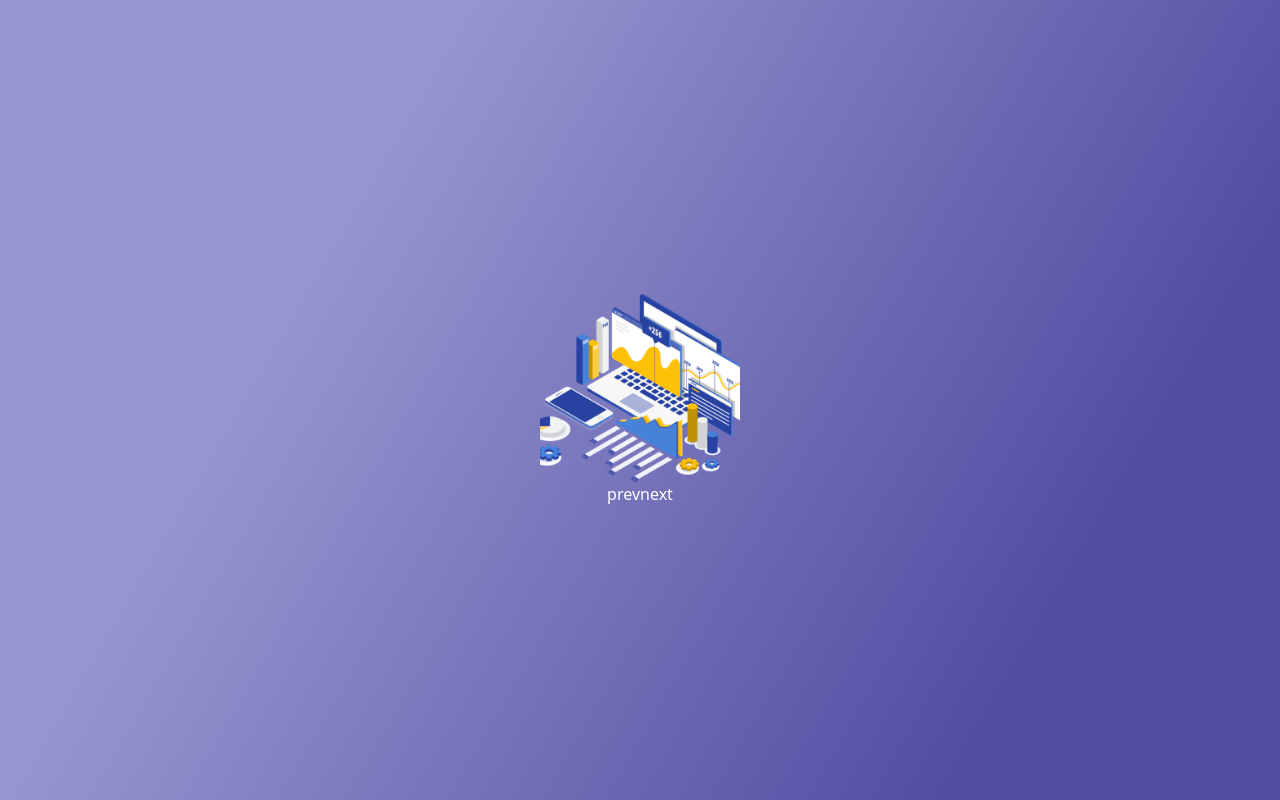
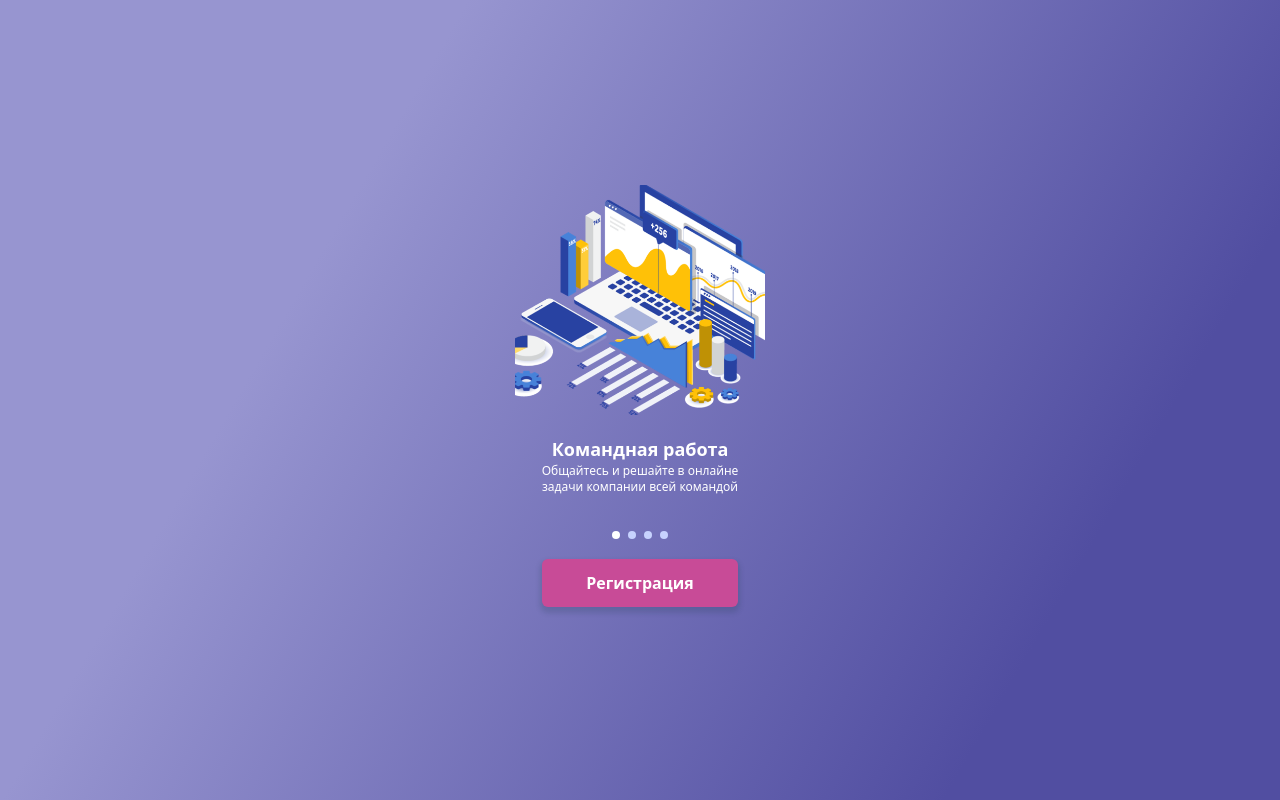
Before and after one commit to ArtyomBagautdinov/agbis-test, a Vue app: page /details in a window 1280 px wide. Built offline with nearby package versions, Linux system fonts and the light colour scheme.

Commit message:
слайдер готов

```diff
--- a/src/assets/tailwind.css
+++ b/src/assets/tailwind.css
@@ -19,3 +19,14 @@
 .login-button-gradient {
     background: linear-gradient(0deg, #7F7DBC, #7F7DBC);
 }
+
+.registration-button-gradient{
+    background: linear-gradient(90deg, #C84B97 -13.36%, #C84B97 38.59%), #D49CE8;
+}
+
+.slider-item-img {
+    min-width:250px;
+    max-width:250px;
+    max-height:230px;
+
+}
--- a/src/components/Slider.vue
+++ b/src/components/Slider.vue
@@ -1,21 +1,23 @@
 <template>
   <div>
-      <div class="wrapper">
-        <div class="carousel" :style="{'margin-left': '-'+ (100*currentIndex)+'%'}">
-          <slider-item v-for="val in items" :key="val.id" :itemObject="val"/>
+      <div class="my-0 mx-auto overflow-hidden max-w-slider">
+        <div @touchstart="handleEventStart" @touchend="handleEventEnd" class="flex transition-all duration-500" :style="{'margin-left': '-'+ (100*currentIndex)+'%'}">
+          <div v-for="val in items" :key="val.id" class="flex flex-col items-center justify-evently">
+              <img class="object-cover slider-item-img" :src="val.imgSrc" alt="detailsImg">
+              <div class="mt-5 flex flex-col items-center">
+                  <h2 class="text-lg text-white font-extrabold w-11/12 text-center">{{val.title}}</h2>
+                  <p class="text-xs text-white font-medium text-center w-11/12">{{val.paragraph}}</p>
+              </div>
+          </div>
         </div>
       </div>
-
-      <div class="flex flex-row justify-center">
-        <button @click="prevSlide" class="text-white text-large">prev</button>
-        <button @click="nextSlide" class="text-white text-large">next</button>
+      <div class="flex flex-row justify-center items-center mt-5">
+        <div v-for="val in items" :key="val.id" class="w-2 h-2  mx-1 rounded-full" :class="{ 'bg-white': val.id === currentIndex, 'bg-indigo-200': val.id !== currentIndex }"></div>
       </div>
   </div>
 </template>
 
 <script>
-
-import SliderItem from "@/components/SliderItem.vue"
 
 export default {
   props : {
@@ -24,12 +26,11 @@ export default {
       required: true
     }
   },
-  components: {
-    SliderItem
-  },
   data(){
     return {
-      currentIndex: 0
+      currentIndex: 0,
+      xBegin: null,
+      xEnd: null
     }
   },
   methods : {
@@ -37,29 +38,20 @@ export default {
       if(this.currentIndex>0) {
         this.currentIndex--;
       }
-      console.log(this.currentIndex);
     },
     nextSlide(){
       if(this.items.length -1 > this.currentIndex) {
         this.currentIndex++;
       }
-      console.log(this.currentIndex);
+    },
+    handleEventStart(e){
+      this.xBegin = e.changedTouches[0].screenX;
+    },
+    handleEventEnd(e){
+      this.xEnd = e.changedTouches[0].screenX;
+      if(this.xBegin < this.xEnd) this.prevSlide()
+      if(this.xBegin > this.xEnd) this.nextSlide()
     }
   }
 }
 </script>
-
-<style>
-
-  .wrapper {
-    max-width: 200px;
-    overflow: hidden;
-    margin: 0 auto;
-  }
-
-  .carousel {
-    display: flex;
-    transition: all ease .5s;
-  }
-
-</style>
--- a/src/components/SliderItem.vue
+++ /dev/null
@@ -1,24 +0,0 @@
-<template>
-  <div>
-      <img style="min-width:200px; max-width:200px;" :src="itemObject.imgSrc" alt="detailsImg">
-  </div>
-</template>
-
-<script>
-export default {
-    props : {
-        itemObject : {
-            type: Object,
-            required: true
-        }
-    },
-}
-</script>
-
-<style>
-
-/* .width-image {
-    width: 200px !important;
-} */
-
-</style>
--- a/src/views/Details.vue
+++ b/src/views/Details.vue
@@ -3,6 +3,7 @@
       <div class="mx-auto container">
          <div class="flex flex-col justify-center items-center h-screen">
             <slider :items="sliderItems"/>
+            <button class="mt-5 py-3 px-11 registration-button-gradient text-white mb-2 font-bold rounded-md focus:outline-none shadow-custom">Регистрация</button>
          </div>
       </div>
    </div>
@@ -17,28 +18,28 @@ export default {
          return {
             sliderItems: [
                {
-                  id: 1,
+                  id: 0,
                   title: "Командная работа",
                   paragraph: "Общайтесь и решайте в онлайне  задачи компании всей командой",
                   imgSrc: require('@/assets/images/details-one.png'),
                },
                {
-                  id: 2,
+                  id: 1,
                   title: "Управление и контроль",
                   paragraph: "Контролируй и влияй на любые внутренние процессы компанни с мобильного устройства",
-                  imgSrc: require('@/assets/images/details-one.png'),
+                  imgSrc: require('@/assets/images/details-two.png'),
                },
                {
-                  id: 3,
+                  id: 2,
                   title: "Командная работа",
                   paragraph: "Общайтесь и решайте в онлайне  задачи компании всей командой",
                   imgSrc: require('@/assets/images/details-one.png'),
                },
                {
-                  id: 4,
+                  id: 3,
                   title: "Управление и контроль",
                   paragraph: "Контролируй и влияй на любые внутренние процессы компанни с мобильного устройства",
-                  imgSrc: require('@/assets/images/details-one.png'),
+                  imgSrc: require('@/assets/images/details-two.png'),
                }
             ]
          }
--- a/tailwind.config.js
+++ b/tailwind.config.js
@@ -134,6 +134,7 @@ module.exports = {
       '2xl': '0 25px 50px -12px rgba(0, 0, 0, 0.25)',
       inner: 'inset 0 2px 4px 0 rgba(0, 0, 0, 0.06)',
       none: 'none',
+      custom : '0px 4px 5px 2px rgba(34, 60, 80, 0.2)'
     },
     container: {},
     cursor: {
@@ -460,6 +461,7 @@ module.exports = {
       min: 'min-content',
       max: 'max-content',
       prose: '65ch',
+      slider: '250px',
       ...breakpoints(theme('screens')),
     }),
     minHeight: {
```
